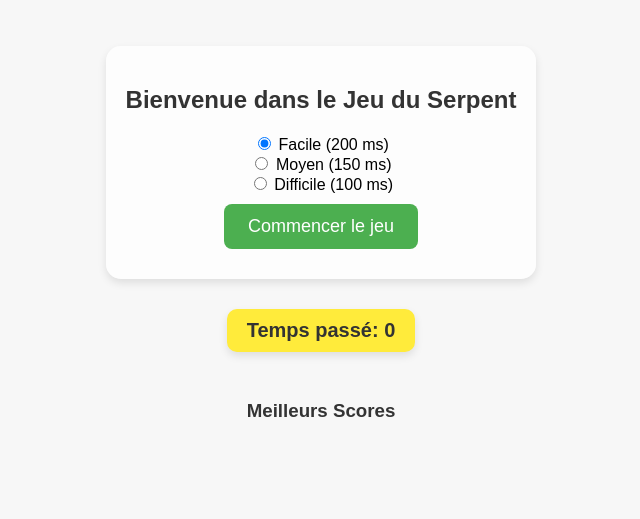
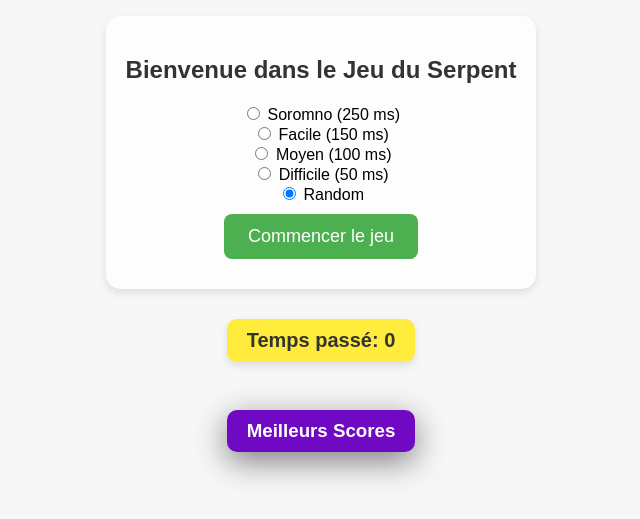
Before and after one commit to Josefnademo/Bulle-JS, a plain HTML site: page snake-code/p-bulle-snake-step1-start/index.html in a window 1280 px wide. Shown: the part 161-680 px from the top of the page, without its empty margins (319-959 px from the left). Drawn offline with Linux system fonts and the light colour scheme.

Commit message:
03.01.2025 -10.01.2025
index.html[DONE][1.5h].   js (collision,food, main,score,snake,controls) [DONE][7h].   style.css[DONE][1.3h].   rapport[2.5h]]

index.html[DONE][1.5h].   js (collision,food, main,score,snake,controls) [DONE][7h].   style.css[DONE][1.3h].   rapport[2.5h]]

Update README.md

Update README.md

```diff
--- a/snake-code/p-bulle-snake-step1-start/index.html
+++ b/snake-code/p-bulle-snake-step1-start/index.html
@@ -140,14 +140,21 @@
     <div id="menu" class="menu">
       <h2>Bienvenue dans le Jeu du Serpent</h2>
       <label>
-        <input type="radio" name="difficulty" value="200" checked /> Facile (200
+        <input type="radio" name="difficulty" value="250" checked /> Soromno (250
         ms)
       </label>
       <label>
-        <input type="radio" name="difficulty" value="150" /> Moyen (150 ms)
+        <input type="radio" name="difficulty" value="150" checked /> Facile (150
+        ms)
       </label>
       <label>
-        <input type="radio" name="difficulty" value="100" /> Difficile (100 ms)
+        <input type="radio" name="difficulty" value="100" /> Moyen (100 ms)
+      </label>
+      <label>
+        <input type="radio" name="difficulty" value="50" /> Difficile (50 ms)
+      </label>
+      <label>
+        <input type="radio" name="difficulty" value="random" checked /> Random
       </label>
       <button id="startButton">Commencer le jeu</button>
     </div>
--- a/snake-code/p-bulle-snake-step1-start/style.css
+++ b/snake-code/p-bulle-snake-step1-start/style.css
@@ -14,6 +14,15 @@ body {
 h2,
 h3 {
   color: #333;
+}
+
+h3{
+  color: #ffffff;
+  background-color: #7009c4;
+  padding: 10px 20px;
+  border-radius: 10px;
+  font-weight: bold;
+  box-shadow: 0 9px 32px rgba(0, 0, 0, 0.5);
 }
 
 /* Menu Styles */
```
Also changed, not shown: README.md, 1 other file.
